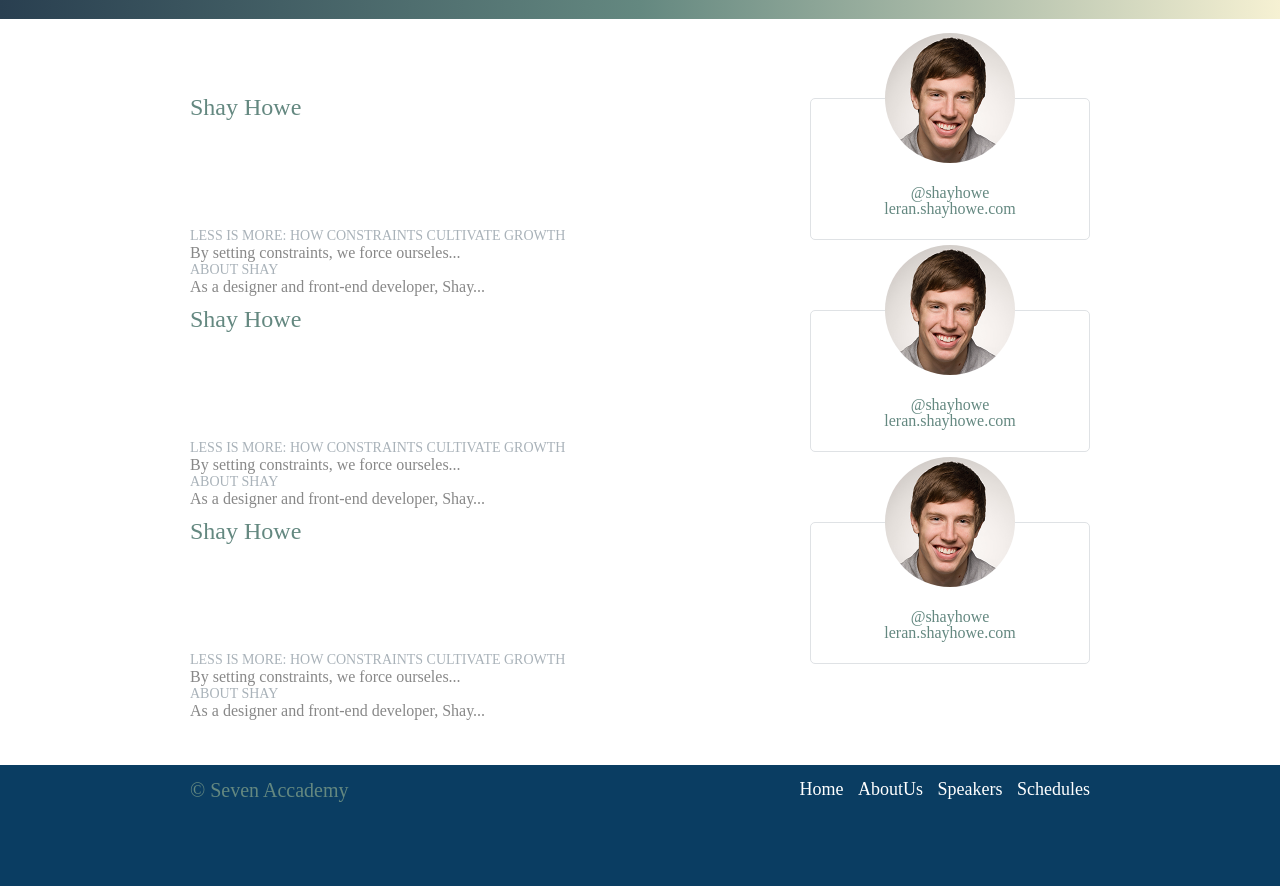
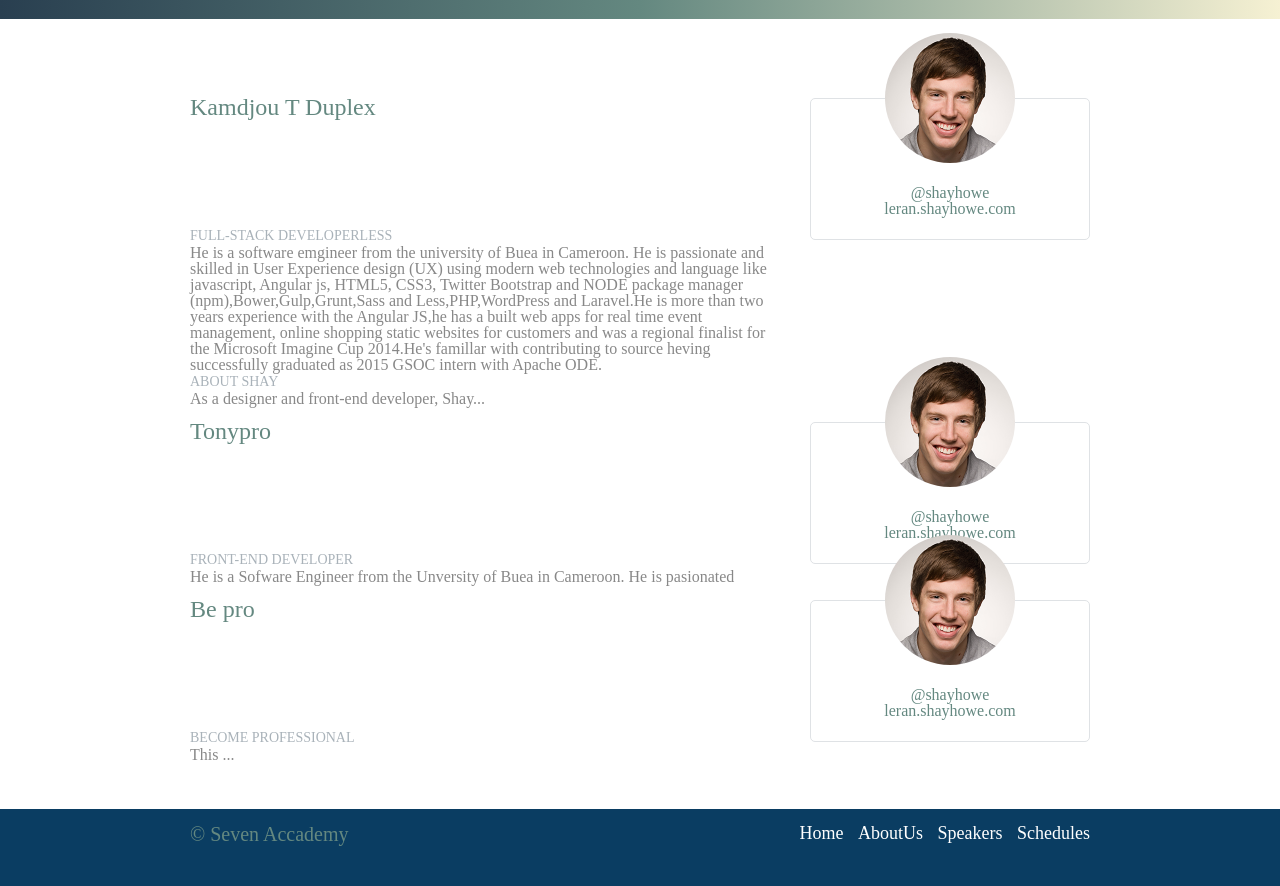
Before and after one commit to Donfreddy/Style-conference, a plain HTML site: page speakers.html in a window 1280 px wide. Shown: the part 360-1246 px from the top of the page. Before the commit the page ends 1202 px from the top, so only its background shows below. Drawn offline with Linux system fonts and the light colour scheme.

Commit message:
modif speakers

```diff
--- a/assets/stylesheets/main.css
+++ b/assets/stylesheets/main.css
@@ -18,7 +18,7 @@
 	margin: 0 auto;
 	padding-left: 30px;
 	padding-right: 30px;
-	width: 960px
+	width: 960px;
 }
 
 .container,
--- a/speakers.html
+++ b/speakers.html
@@ -44,13 +44,23 @@
     <section class="row">
         <div class="grid">
 
-            <section id="shay-howe">
+            <section id="Kamdjou-T-Duplex">
 
                 <div class="col-2-3">
-                    <h2> Shay Howe </h2>
-                    <h5>Less Is More: How Constraints Cultivate Growth</h5>
+                    <h2> Kamdjou T Duplex </h2>
+                    <h5>Full-Stack DeveloperLess</h5>
 
-                    <p>By setting constraints, we force ourseles...</p>
+                    <p>
+                        He is a software emgineer from the university of Buea in Cameroon. He is
+                        passionate and skilled in User Experience design (UX) using modern web
+                        technologies and language like javascript, Angular js, HTML5, CSS3, Twitter
+                        Bootstrap and NODE package manager
+                        (npm),Bower,Gulp,Grunt,Sass and Less,PHP,WordPress and Laravel.He is more than
+                        two years experience with the Angular JS,he has a built web apps for real time
+                        event management, online shopping static websites for customers and was a regional
+                        finalist for the Microsoft Imagine Cup 2014.He's famillar with contributing to source
+                        heving successfully graduated as 2015 GSOC intern with Apache ODE.
+                    </p>
 
                     <h5>About Shay</h5>
 
@@ -70,17 +80,16 @@
 
             </section>
 
-            <section id="shay-howe">
+            <section id="Tonypro">
 
                 <div class="col-2-3">
-                    <h2> Shay Howe </h2>
-                    <h5>Less Is More: How Constraints Cultivate Growth</h5>
+                    <h2>Tonypro</h2>
+                    <h5>Front-end Developer</h5>
 
-                    <p>By setting constraints, we force ourseles...</p>
+                    <p>
+                        He is a Sofware Engineer from the Unversity of Buea in Cameroon. He is pasionated
+                    </p>
 
-                    <h5>About Shay</h5>
-
-                    <p>As a designer and front-end developer, Shay...</p>
                 </div>
 
                 <aside class="col-1-3">
@@ -99,14 +108,13 @@
             <section id="shay-howe">
 
                 <div class="col-2-3">
-                    <h2> Shay Howe </h2>
-                    <h5>Less Is More: How Constraints Cultivate Growth</h5>
+                    <h2> Be pro </h2>
+                    <h5>Become Professional</h5>
 
-                    <p>By setting constraints, we force ourseles...</p>
+                    <p>
+                        This ...
+                    </p>
 
-                    <h5>About Shay</h5>
-
-                    <p>As a designer and front-end developer, Shay...</p>
                 </div>
 
                 <aside class="col-1-3">
```
Also changed, not shown: assets/stylesheets/venue.css (+10 -0 lines), venue.html (+7 -5 lines).
